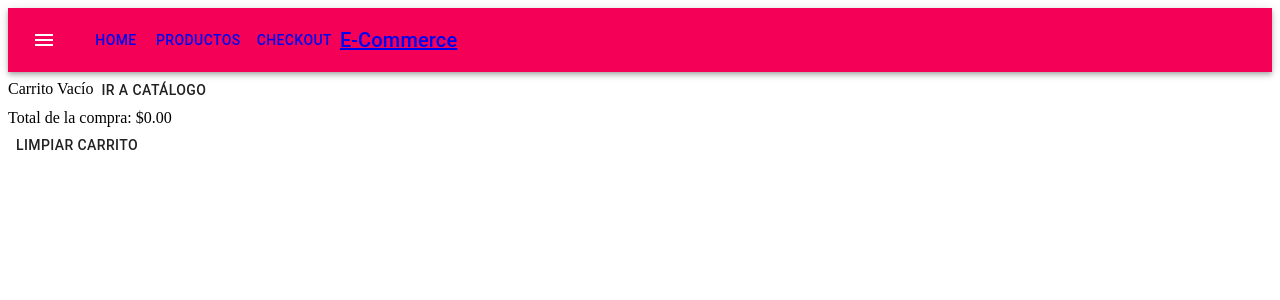
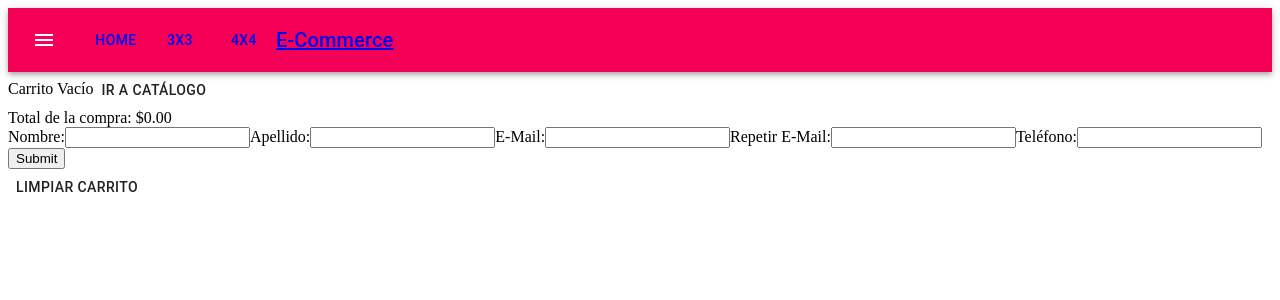
Before and after one commit to davancensm/primerEntrega, a React (Create React App) app: page /cart in a window 1280 px wide. Shown: the top 300 px of the page. Built offline with nearby package versions, Linux system fonts and the light colour scheme.

Commit message:
Entrega Final

```diff
--- a/src/App.js
+++ b/src/App.js
@@ -2,10 +2,6 @@ import React from 'react';
 import { BrowserRouter as Router ,Switch , Route } from 'react-router-dom'
 import NavBar from './components/NavBar'
 import Cart from './pages/Cart';
-import Category from './pages/Category';
-import Home from './pages/Home';
-import Products from './pages/Products';
-import Checkout from './pages/Checkout';
 import ItemListContainer from './components/ItemListContainer';
 import ItemDetailContainer from './components/ItemDetailContainer';
 import { CartProvider } from './components/CartContext';
@@ -16,15 +12,7 @@ function App() {
     <Router>
       <NavBar/>
       <Switch>
-        <Route exact path="/home"><Home/></Route>
-
         <Route exact path="/cart"><Cart/></Route>
-
-        <Route exact path="/category"><Category/></Route>
-
-        <Route exact path="/products"><Products/></Route>
-
-        <Route exact path="/checkout"><Checkout/></Route>
 
         <Route exact path="/"><ItemListContainer/></Route>
 
--- a/src/components/Item.js
+++ b/src/components/Item.js
@@ -34,7 +34,7 @@ export default function Item({item}){
 
     const onAdd = (count) => {
       setVisible(!visible);
-      const added = {id: item.id, cantidad: count, precio: item.precio };
+      const added = {id: item.id, nombre : item.nombre, cantidad: count, precio: item.precio };
       agregarItem(added);
     }
 
@@ -65,7 +65,7 @@ export default function Item({item}){
       ?
           <ItemCount stock={item.stock} initial={0} onAdd={onAdd}/>
       :
-      <Link to={`./cart`} variant="h2"><Button>Finalizar Compra</Button></Link>
+      <Link to={`../cart`} variant="h2"><Button>Finalizar Compra</Button></Link>
       }
       </CardActions>
     </Card>
--- a/src/components/ItemDetailContainer.js
+++ b/src/components/ItemDetailContainer.js
@@ -27,23 +27,15 @@ export default function ItemDetailContainer() {
         }).finally(() => {setLoading(false);})
     }, []);
 
-        // itemCollection.get().then((querySnapshot) => {
-        //     if(querySnapshot.size === 0){
-        //         console.log('No results')
-        //     }else {
-        //         setItems(querySnapshot.docs.where(doc => doc.data()))
-        //     }
-        // }).finally(() => {setLoading(false);})
-        // }, [])
+    return(
 
-    return(
         <div style={{ display: 'flex' }}>
-        {console.log(items)}
+
         {items
         ?
             <Item item={items[0]}/>
 
-        : <span>Cargando el producto...</span>
+        : <span>El producto no existe.</span>
         }
         </div>
         )
--- a/src/components/ItemList.js
+++ b/src/components/ItemList.js
@@ -7,24 +7,26 @@ export default function ItemList({filter}){
     const [loading, setLoading] = useState(false);
 
 
-useEffect(() => {
-    setLoading(true);
+
     const db = getFirestore();
+
+
     let itemCollection = db.collection("items");
-    if(filter != undefined){
-        itemCollection = itemCollection.where('categoria','==',filter)
+    let newItemCollection;
+    if (filter != undefined){
+        newItemCollection = itemCollection.where('categoria','==', filter);
+    }else{
+        newItemCollection = itemCollection;
     }
+    console.log(filter);
 
-    itemCollection.get().then((querySnapshot) => {
+    newItemCollection.get().then((querySnapshot) => {
         if(querySnapshot.size === 0){
             console.log('No results')
         }else {
-            setMisItems(querySnapshot.docs.map(doc => doc.data()))
+            setMisItems(querySnapshot.docs.map(doc => doc.data()));
         }
-    }).finally(() => {setLoading(false);})
-    }, [])
-
-
+    })
 
     return(
         <div style={{ display: 'flex' }}>
--- a/src/components/ItemListContainer.js
+++ b/src/components/ItemListContainer.js
@@ -7,13 +7,9 @@ import {Button} from '@material-ui/core';
 
 
 export default function ItemListContainer() {
-    const {categoryId} = useParams();
+    const {categoryId} = useParams('');
 
     return(
-                <>Filtros:
-                <Button><Link to="../category/3x3" style={{ textDecoration: 'none' }}>3x3</Link></Button>
-                <Button><Link to="../category/4x4" style={{ textDecoration: 'none' }}>4x4</Link></Button>
-                <ItemList filter={categoryId}/>
-                </>
-            )
+           <ItemList filter={categoryId}/>
+        )
     }
--- a/src/components/NavBar.js
+++ b/src/components/NavBar.js
@@ -27,12 +27,12 @@ function NavBar(){
                     <MenuIcon/>
                 </IconButton>
                 <Button><Link to="/" style={{ textDecoration: 'none' }}>Home</Link></Button>
-                <Button><Link to="../products" style={{ textDecoration: 'none' }}>Productos</Link></Button>
-                <Button><Link to="../checkout" style={{ textDecoration: 'none' }}>Checkout</Link></Button>
+                <Button><Link to="../category/3x3" style={{ textDecoration: 'none' }}>3x3</Link></Button>
+                <Button><Link to="../category/4x4" style={{ textDecoration: 'none' }}>4x4</Link></Button>
                 <Typography variant='h6' className={classes.title}>
                     <Link to="/">E-Commerce</Link>
                 </Typography>
-                <Button><Link to="./Cart" style={{ textDecoration: 'none' }}><CartWidget/></Link></Button>
+                <Button><Link to="../Cart" style={{ textDecoration: 'none' }}><CartWidget/></Link></Button>
             </Toolbar>
         </AppBar>
         </div>)
--- a/src/pages/Cart.js
+++ b/src/pages/Cart.js
@@ -1,11 +1,48 @@
-import React, {useContext} from 'react';
+import React, {useEffect, useState, useContext} from 'react';
 import { CartContext } from '../components/CartContext';
 import { Button } from '@material-ui/core';
 import {Link} from "react-router-dom";
+import { getFirestore, getFirebase } from '../firebase';
 
 function Cart() {
   const [cart, setCart, agregarItem, clear, removeItem, removeOneItem, addOneItem] = useContext(CartContext);
   const totalPrice = cart.reduce(( acumulado, agregar ) => acumulado + agregar.cantidad * agregar.precio , 0)
+
+  useEffect(() => {
+
+  },[])
+  const db = getFirestore();
+  const orders = db.collection("orders")
+  const firebase = getFirebase();
+
+  const buy = (e) => {
+    e.preventDefault();
+
+
+  const buyer = {
+    name : e.target[0].value,
+    lastname : e.target[1].value,
+    email : e.target[2].value,
+    emailVerf : e.target[3].value,
+    phone : e.target[4].value,
+  }
+
+  if(buyer.email === buyer.emailVerf){
+  const compraTotal = cart.reduce((acum,item) => acum + (item.precio * item.cantidad) , 0)
+
+  const newOrder = {
+    buyer,
+    items : cart,
+    compraTotal,
+    // date: firebase.firestore.Timestamp.fromDate(new Date())
+  }
+
+  orders.add(newOrder).then(({id}) => {
+    console.log("Se ha generado su orden con el siguiente ID:",id);
+  })
+  }else{
+    console.log("Las direcciones de mail no concuerdan")
+  }}
 
   return (
     <div>
@@ -27,6 +64,29 @@ function Cart() {
         }
         <span>Total de la compra: ${totalPrice.toFixed(2)}</span>
         <br/>
+        <form onSubmit={buy}>
+        <label>
+          Nombre:
+          <input type="text"/>
+        </label>
+        <label>
+          Apellido:
+          <input type="text" />
+        </label>
+        <label>
+          E-Mail:
+          <input type="text" />
+        </label>
+        <label>
+          Repetir E-Mail:
+          <input type="text" />
+        </label>
+        <label>
+          Teléfono:
+          <input type="text"/>
+          <input type="submit" value="Submit" />
+        </label>
+        </form>
         <Button onClick={() => {return clear()}}>Limpiar Carrito</Button>
     </div>
   );
--- a/src/pages/Checkout.js
+++ b/src/pages/Checkout.js
@@ -1,6 +1,5 @@
 import React from 'react';
 import ItemCount from "../components/ItemCount"
-
 
 function Checkout() {
   return (
```
Also changed, not shown: src/pages/ProductDetail.js (deleted, +0 -12 lines).
